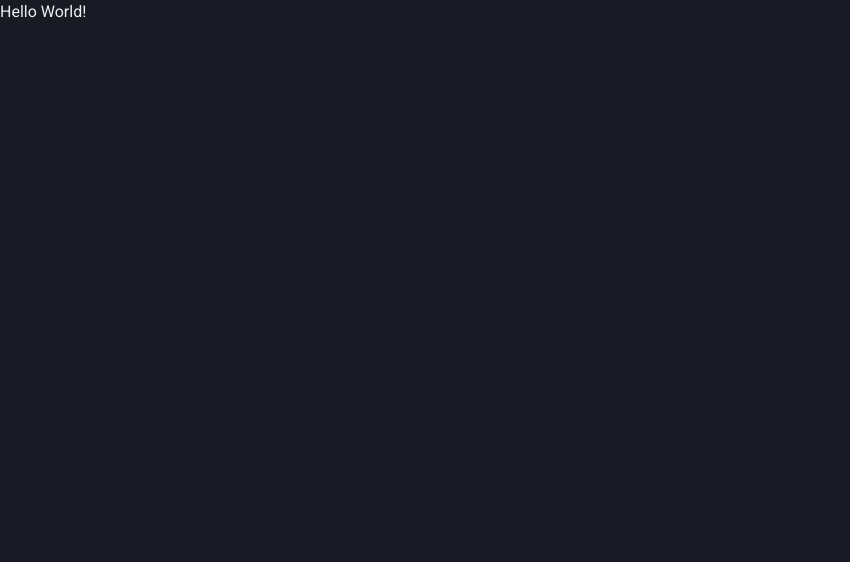
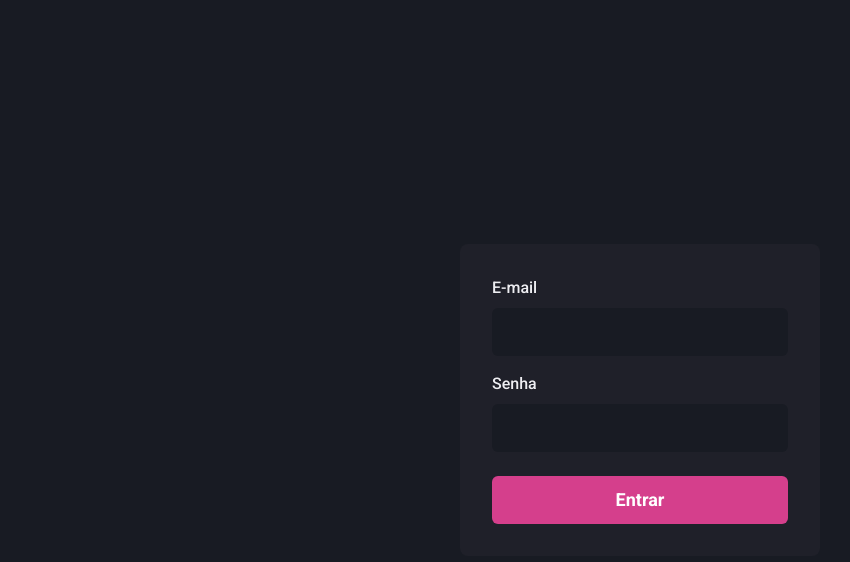
Before and after one commit to brGuirra/dashgo, a Next.js app: page / in a window 1280 px wide. Shown: the top 562 px of the page, without its empty margins (0-850 px from the left). Built offline with nearby package versions, Linux system fonts and the light colour scheme.

Commit message:
Created sign in page

```diff
--- a/src/pages/index.tsx
+++ b/src/pages/index.tsx
@@ -1,3 +1,64 @@
+import {
+  Flex,
+  Stack,
+  FormControl,
+  Input,
+  Button,
+  FormLabel,
+} from '@chakra-ui/react';
+
 export default function Home() {
-  return <div>Hello World!</div>;
+  return (
+    <Flex w="100vw" h="100vh" align="center" justify="center">
+      <Flex
+        as="form"
+        w={360}
+        bg="gray.800"
+        p="8"
+        borderRadius={8}
+        flexDir="column">
+        <Stack spacing="4">
+          <FormControl>
+            <FormLabel htmlFor="email">E-mail</FormLabel>
+            <Input
+              size="lg"
+              variant="filled"
+              bg="gray.900"
+              focusBorderColor="pink.500"
+              id="email"
+              type="email"
+              _hover={{
+                backgroundColor: 'gray.900',
+              }}
+            />
+          </FormControl>
+          <FormControl>
+            <FormLabel htmlFor="password">Senha</FormLabel>
+            <Input
+              size="lg"
+              variant="filled"
+              bg="gray.900"
+              focusBorderColor="pink.500"
+              id="password"
+              type="password"
+              _hover={{
+                bgColor: 'gray.900',
+              }}
+            />
+          </FormControl>
+        </Stack>
+
+        <Button
+          size="lg"
+          mt="6"
+          type="submit"
+          colorScheme="pink"
+          _focus={{
+            outlineColor: 'gray.50',
+          }}>
+          Entrar
+        </Button>
+      </Flex>
+    </Flex>
+  );
 }
```
